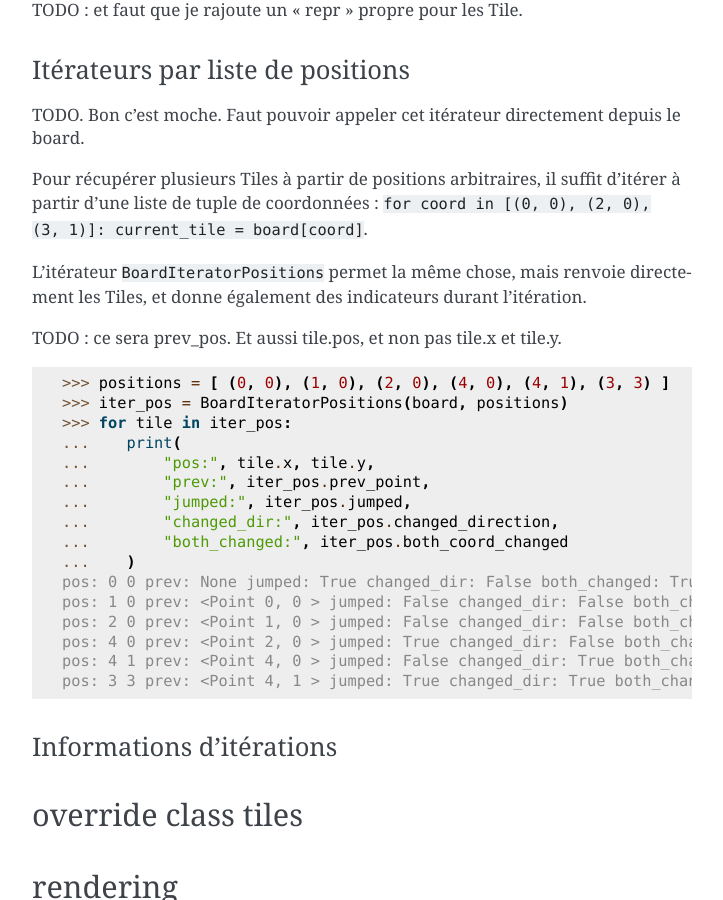
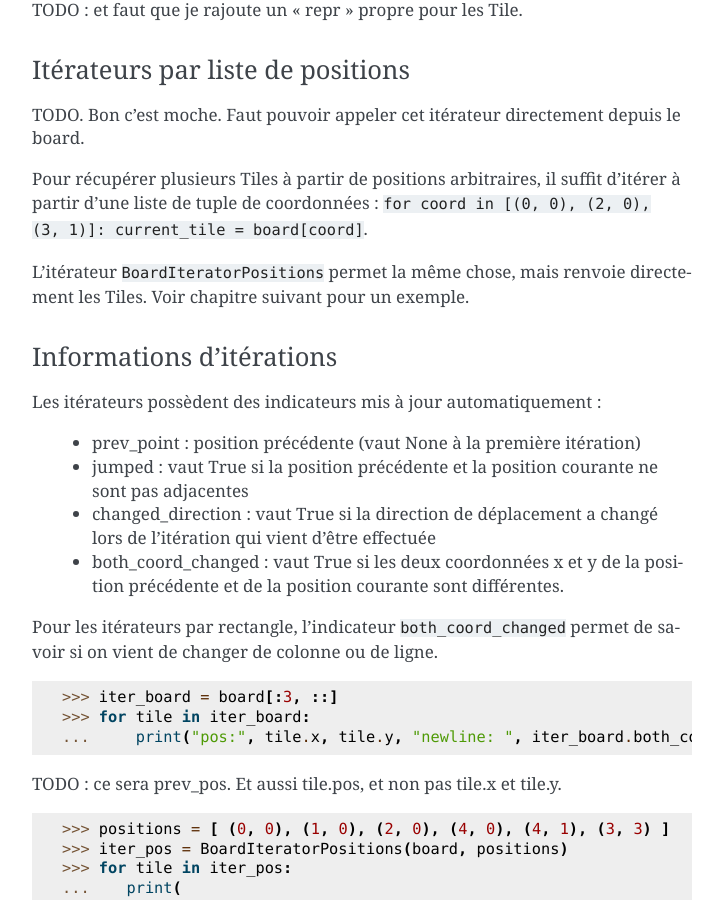
Before and after one commit to darkrecher/aboard, a Sphinx documentation site: the page built from docs/source/advanced.rst, in a window 1280 px wide and 900 px high, scrolled down 2447 px. Shown: the whole window, without its empty margins (388-1111 px from the left). Built offline with Sphinx 7.4.7, drawn with Linux system fonts in a browser that asks for light colours.

Commit message:
[doc] Itérateurs. Indicateurs d'itérations. En cours.

```diff
--- a/docs/source/advanced.rst
+++ b/docs/source/advanced.rst
@@ -108,7 +108,24 @@
 
 Pour récupérer plusieurs Tiles à partir de positions arbitraires, il suffit d'itérer à partir d'une liste de tuple de coordonnées : ``for coord in [(0, 0), (2, 0), (3, 1)]: current_tile = board[coord]``.
 
-L'itérateur ``BoardIteratorPositions`` permet la même chose, mais renvoie directement les Tiles, et donne également des indicateurs durant l'itération.
+L'itérateur ``BoardIteratorPositions`` permet la même chose, mais renvoie directement les Tiles. Voir chapitre suivant pour un exemple.
+
+
+Informations d'itérations
+-------------------------
+
+Les itérateurs possèdent des indicateurs mis à jour automatiquement :
+
+ - prev_point : position précédente (vaut None à la première itération)
+ - jumped : vaut True si la position précédente et la position courante ne sont pas adjacentes
+ - changed_direction : vaut True si la direction de déplacement a changé lors de l'itération qui vient d'être effectuée
+ - both_coord_changed : vaut True si les deux coordonnées x et y de la position précédente et de la position courante sont différentes.
+
+Pour les itérateurs par rectangle, l'indicateur ``both_coord_changed`` permet de savoir si on vient de changer de colonne ou de ligne.
+
+>>> iter_board = board[:3, ::]
+>>> for tile in iter_board:
+...     print("pos:", tile.x, tile.y, "newline: ", iter_board.both_coord_changed)
 
 TODO : ce sera prev_pos. Et aussi tile.pos, et non pas tile.x et tile.y.
 
```
Also changed, not shown: other parts of docs/source/advanced.rst (+0 -2 lines).
